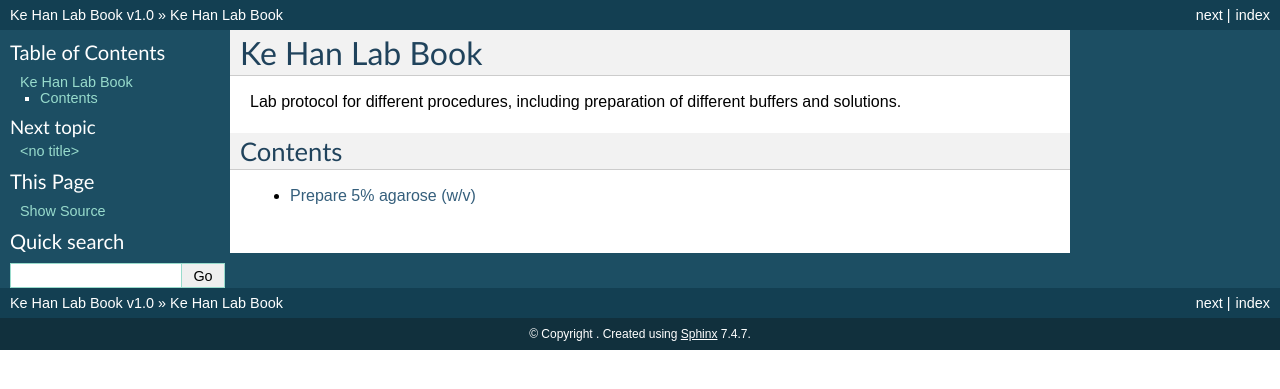
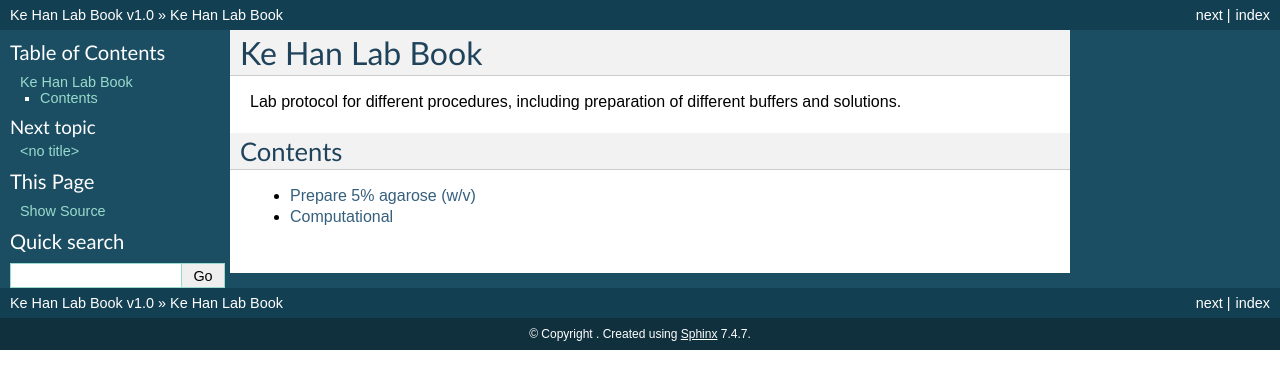
Before and after one commit to kehantan/labbook, a Sphinx documentation site: the page built from docs/index.rst, in a window 1280 px wide. Shown: the top 389 px of the page. Built offline with Sphinx 7.4.7, drawn with Linux system fonts in a browser that asks for light colours; pages that are not in the unit, such as notebooks, are missing from menus.

Commit message:
Update buffers_solutions.rst

```diff
--- a/docs/buffers_solutions.rst
+++ b/docs/buffers_solutions.rst
@@ -3,3 +3,7 @@
 
    buffers_solutions/agarose
    buffers_solutions/phosphate_buffer_saline
+
+   computational/molecular docking
+
+   cell culture/
```
